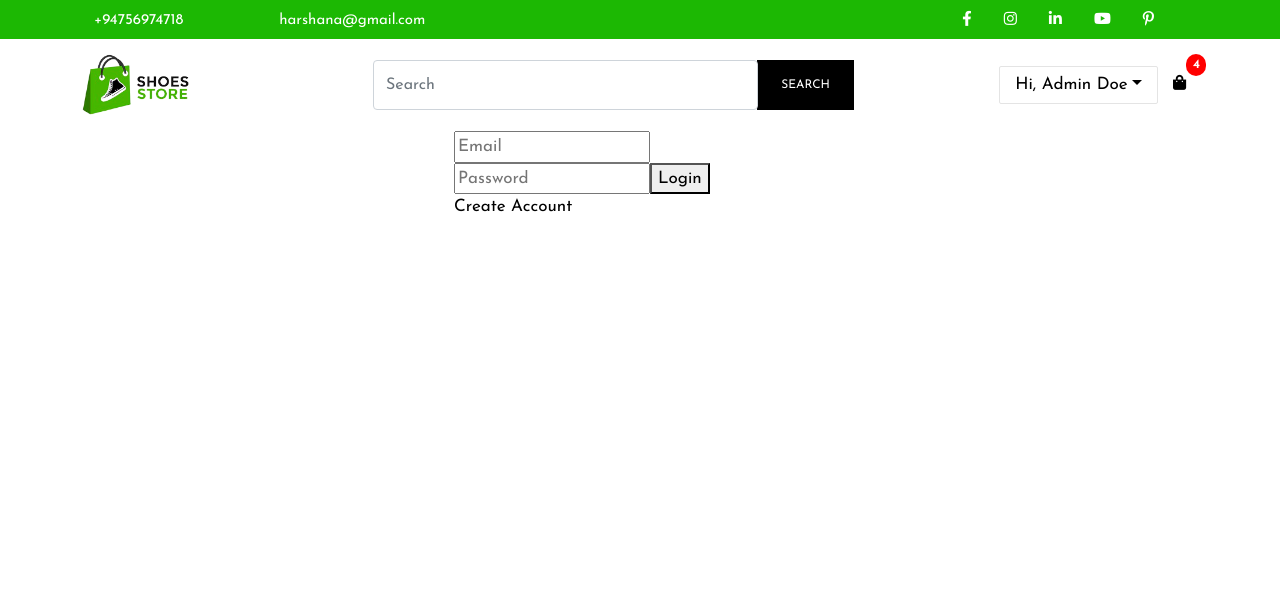
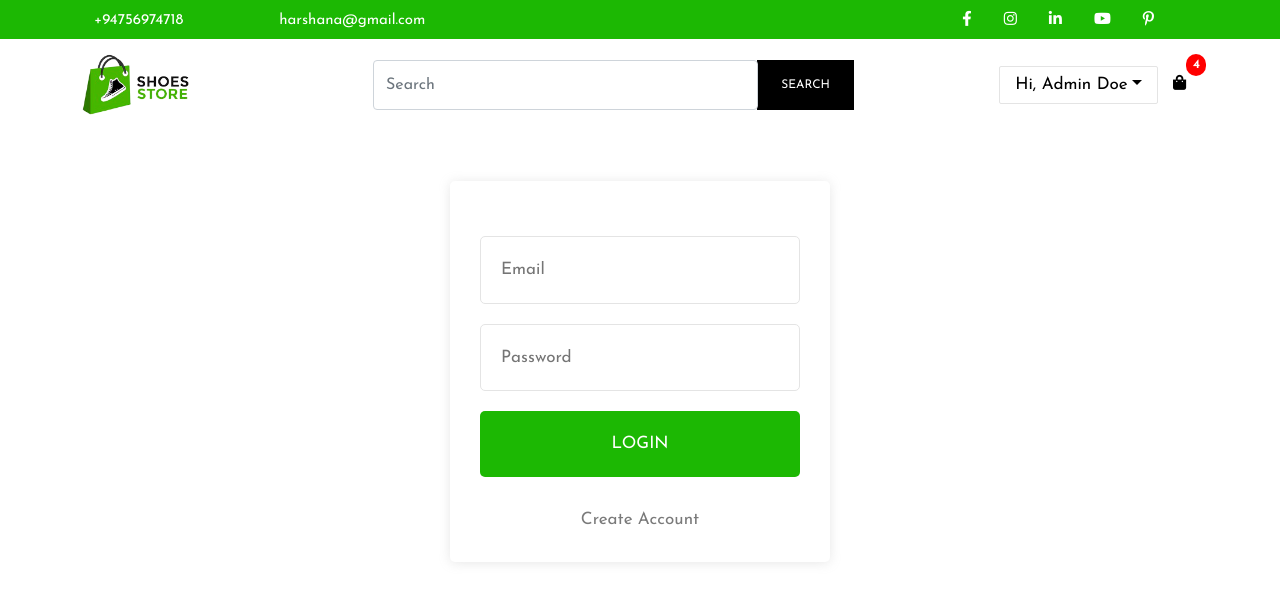
Before and after one commit to Harshana369/ecommcer-project-one-, a React (Create React App) app: page /login in a window 1280 px wide. Shown: the top 602 px of the page. Built offline with nearby package versions, Linux system fonts and the light colour scheme.

Commit message:
log and rejester page complte

```diff
--- a/src/App.css
+++ b/src/App.css
@@ -356,3 +356,50 @@ textarea:focus {
 .round-black-btn:focus {
   background: #1cb803;
 }
+
+/* LOGIN */
+.login-center {
+  padding: 50px 0;
+}
+.Login,
+.Login2 {
+  background: #fff;
+  border-radius: 5px;
+  position: relative;
+  padding: 35px 30px 30px;
+  box-shadow: 0 1px 11px rgba(168, 168, 168, 0.27);
+  text-align: center;
+}
+.Login input {
+  width: 100%;
+  padding: 20px 20px;
+  margin-top: 20px;
+  border: 1px solid #e4e4e4;
+  border-radius: 5px;
+  color: #8a8a8a;
+}
+.Login input:focus {
+  outline: 0px;
+}
+.Login button,
+.Login2 button {
+  width: 100%;
+  margin-top: 20px;
+  padding: 20px 0;
+  border: 0;
+  background-color: #1cb803;
+  border-radius: 5px;
+  text-transform: uppercase;
+  color: white;
+}
+.Login button a,
+.Login2 button a {
+  text-transform: uppercase;
+  color: white;
+}
+.Login p {
+  margin-top: 30px;
+}
+.Login p a {
+  color: #7a7a7a;
+}
--- a/src/App.js
+++ b/src/App.js
@@ -5,6 +5,7 @@ import HomeScreen from "./screens/HomeScreen";
 import {BrowserRouter, Routes, Route } from "react-router-dom";
 import SingleProduct from "./screens/SingleProduct";
 import Login from "./screens/Login";
+import Register from "./screens/Register";
 
 const App = () => {
   return (
@@ -12,7 +13,8 @@ const App = () => {
       <Routes>
         <Route path="/" element={<HomeScreen />}></Route>
         <Route path="/products/:id" element={<SingleProduct />}></Route>
-        <Route path="/login" element={<Login/>} />
+        <Route path="/login" element={<Login />} />
+        <Route path="/register" element={<Register />} />
       </Routes>
     </BrowserRouter>
   );
--- a/src/responsive.css
+++ b/src/responsive.css
@@ -108,6 +108,10 @@
     margin: 0 7px;
   }
   /* ------------  */
+
+    .login-center {
+    padding: 20px 0;
+  }
 }
 @media (max-width: 400px) {
    /* -----subscribe -------  */
```
